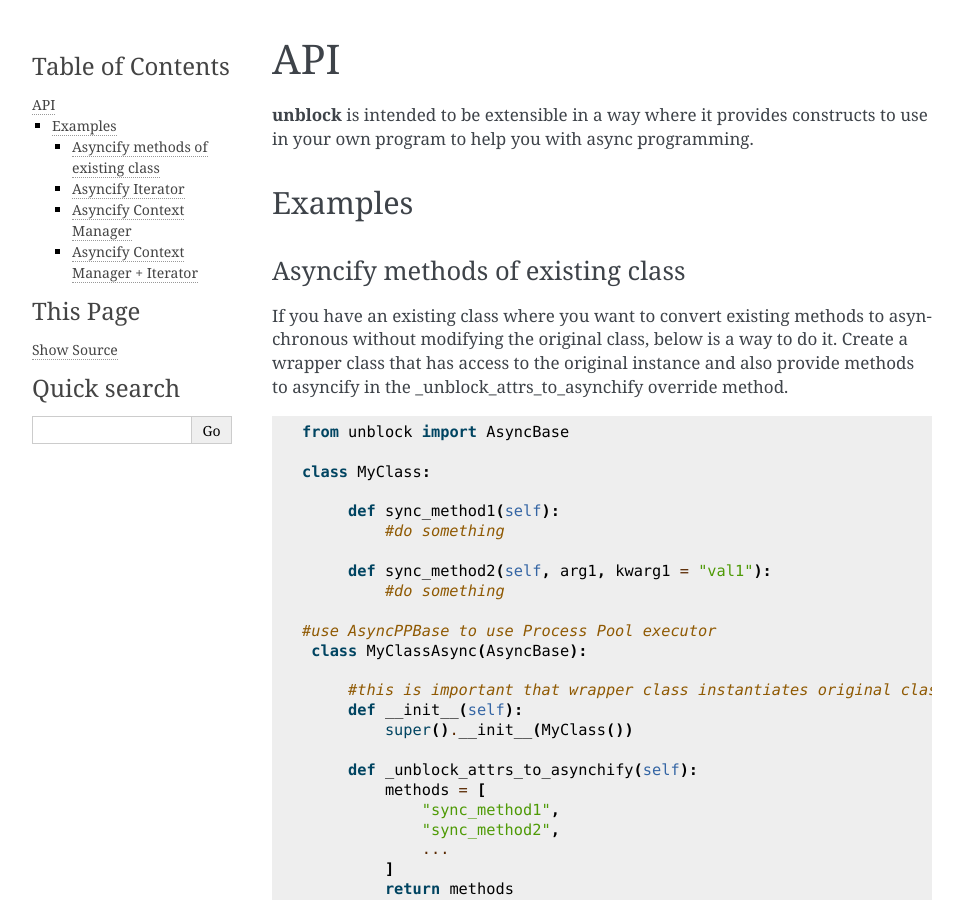
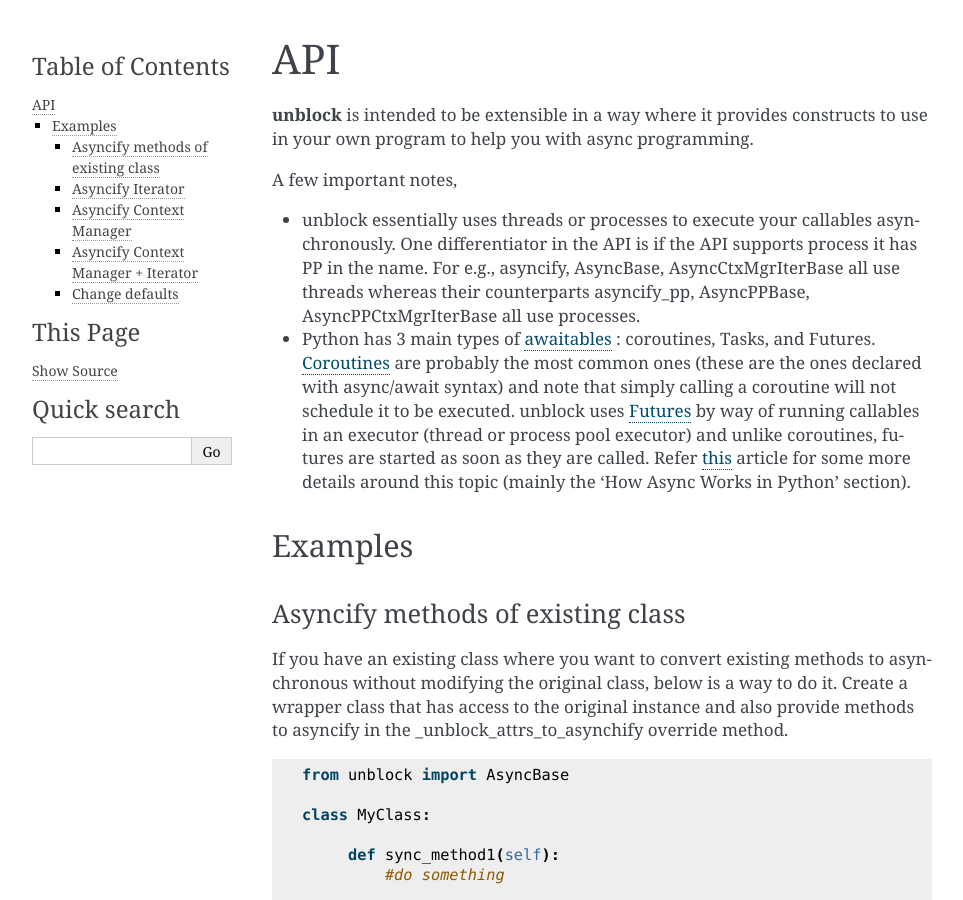
Before and after one commit to abranjith/unblock, a Sphinx documentation site: the page built from docs/source/api.rst, in a window 1280 px wide and 900 px high. Shown: the whole window, without its empty margins (148-1111 px from the left). Built offline with Sphinx 7.4.7, drawn with Linux system fonts in a browser that asks for light colours; some of the changed text lies outside the part shown.

```diff
--- a/docs/source/api.rst
+++ b/docs/source/api.rst
@@ -4,9 +4,19 @@
 
 **unblock** is intended to be extensible in a way where it provides constructs to use in your own program to help you with async programming.
 
+A few important notes,
+
+*    unblock essentially uses threads or processes to execute your callables asynchronously. One differentiator in the API is if the API supports process it has PP in the name.
+     For e.g.,
+     asyncify, AsyncBase, AsyncCtxMgrIterBase all use threads whereas their counterparts asyncify_pp, AsyncPPBase, AsyncPPCtxMgrIterBase all use processes.
+
+*    Python has 3 main types of `awaitables <https://docs.python.org/3/library/asyncio-task.html#awaitables>`_ : coroutines, Tasks, and Futures. `Coroutines <https://docs.python.org/3/library/asyncio-task.html#coroutines>`_ are probably the most common ones (these are the ones declared with async/await syntax) and note that simply calling a coroutine will not schedule it to be executed.
+     unblock uses `Futures <https://docs.python.org/3/library/asyncio-future.html#future-object>`_ by way of running callables in an executor (thread or process pool executor) and unlike coroutines, futures are started as soon as they are called.
+     Refer `this <https://blog.miguelgrinberg.com/post/using-javascript-style-async-promises-in-python>`_ article for some more details around this topic (mainly the 'How Async Works in Python' section).
+
+
 Examples
 ---------
-
 
 Asyncify methods of existing class
 ^^^^^^^^^^^^^^^^^^^^^^^^^^^^^^^^^^^
@@ -96,6 +106,7 @@
         def __exit__(self, exc_type, exc_value, traceback):
             #responsible for cleanup
 
+    #use AsyncPPCtxMgrBase to use Process Pool executor
    class MyCtxMgrAsync(AsyncCtxMgrBase):
 
         def __init__(self):
@@ -132,6 +143,7 @@
             #cleanup will be called by async ctx manager by default
             #set class field call_close_on_exit to False to not call close method as part of cleanup
 
+    #use AsyncPPCtxMgrIterBase to use Process Pool executor
     class MyIteratorCtxMgrAsync(AsyncCtxMgrIterBase):
 
         def __init__(self):
@@ -142,3 +154,23 @@
     async with obj in MyIteratorCtxMgrAsync():
         async for i in obj:
             print(i)
+
+
+Change defaults
+^^^^^^^^^^^^^^^
+unblock by default uses asyncio for event loop. But that can be changed to event loop of your choice as shown in the below example.
+Similarly default ThreadPoolExecutor and ProcessPoolExecutors can be changed as well.
+
+
+.. code-block:: python
+
+   from unblock import set_event_loop, set_threadpool_executor, set_processpool_executor
+
+    #set a different event loop
+    set_event_loop(event_loop)
+
+    #set a different ThreadPoolExecutor (has to implement concurrent.futures.ThreadPoolExecutor)
+    set_threadpool_executor(custom_threadpool_executor)
+
+    #set a different ProcessPoolExecutor (has to implement concurrent.futures.ProcessPoolExecutor)
+    set_processpool_executor(custom_processpool_executor)
```
Also changed, not shown: docs/source/basicusage.rst (+2 -18 lines), docs/source/features.rst (+7 -7 lines), 3 other files.
